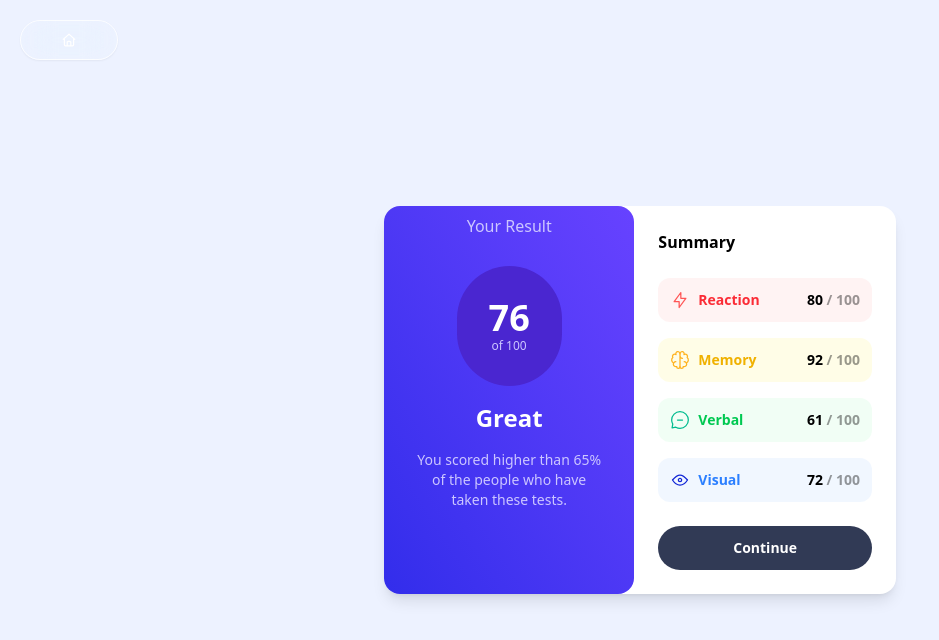
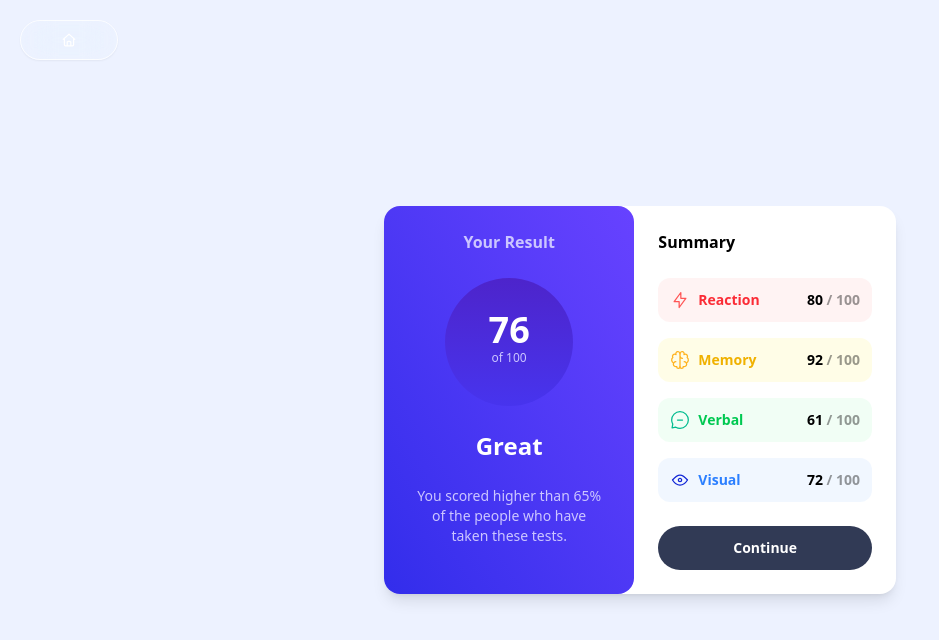
Before and after one commit to spencerattick/styling-showcase, a Next.js app: page /cards/results-summary in a window 1280 px wide. Shown: the top 640 px of the page, without its empty margins (0-939 px from the left). Built offline with nearby package versions, Linux system fonts and the light colour scheme.

Commit message:
add hover styling

```diff
--- a/src/app/cards/results-summary/page.tsx
+++ b/src/app/cards/results-summary/page.tsx
@@ -34,9 +34,9 @@ export default function ResultsSummary() {
   return (
     <div className="w-screen h-screen flex items-center justify-center bg-[#edf2ff]">
       <div className="flex w-full max-w-lg rounded-2xl  bg-white shadow-lg">
-        <div className="min-h-full max-w-[50%] rounded-2xl flex flex-col gap-4 items-center text-center bg-linear-to-tr from-[#322deb] to-[#6742ff] p-2 text-white">
-          <h3 className="mb-3 text-[#ccc6ff]">Your Result</h3>
-          <div className="bg-[#4a26d0] p-8 rounded-full">
+        <div className="min-h-full max-w-[50%] rounded-2xl flex flex-col gap-6 items-center text-center bg-linear-to-tr from-[#322deb] to-[#6742ff] p-2 text-white">
+          <h3 className=" text-[#ccc6ff] font-semibold mt-4">Your Result</h3>
+          <div className="bg-linear-to-t from-[#4734ee] to-[#4d24cb] p-8 w-32 h-32 rounded-full">
             <h1 className=" text-4xl font-bold">76</h1>
             <p className="text-xs text-[#ccc6ff]">of 100</p>
           </div>
@@ -67,7 +67,9 @@ export default function ResultsSummary() {
               </li>
             ))}
           </ul>
-          <button className="bg-[#313a55] p-3 rounded-full text-white text-sm font-semibold">Continue</button>
+          <button className="bg-[#313a55] p-3 rounded-full text-white text-sm font-semibold hover:bg-[#494f7c] transition-all duration-300">
+            Continue
+          </button>
         </div>
       </div>
     </div>
```
